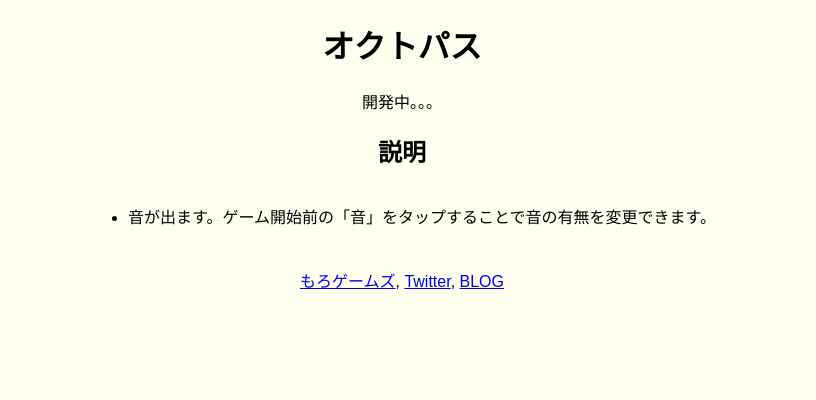
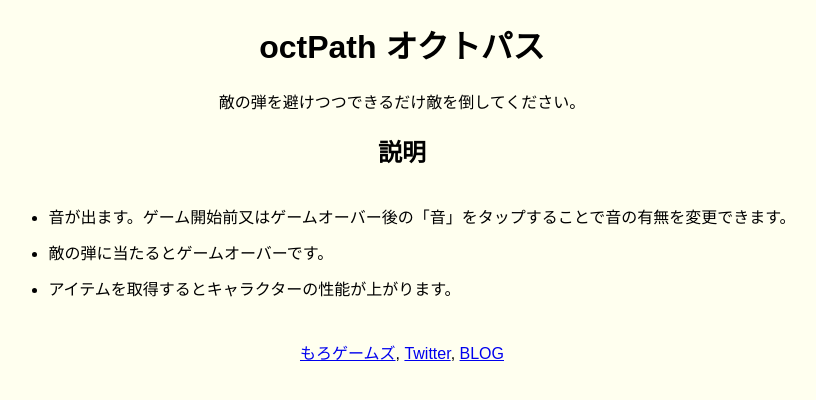
Before and after one commit to morogoha1995/octpath, a website built with webpack: page src/index.html in a window 1280 px wide. Shown: the whole page, without its empty margins (238-1054 px from the left). Built offline with nearby package versions, Linux system fonts and the light colour scheme.

Commit message:
Some tweaked.

```diff
--- a/src/index.html
+++ b/src/index.html
@@ -5,15 +5,15 @@
   <meta charset="utf-8">
   <meta http-equiv="X-UA-Compatible" content="IE=edge">
   <meta name="viewport" content="width=device-width,initial-scale=1.0">
-  <!--<link rel="icon" href="assets/imgs/favicon.png">-->
-  <title>オクトパス</title>
+  <link rel="icon" href="assets/imgs/bullet.png">
+  <title>octPath オクトパス</title>
 
   <meta name="twitter:site" content="@morogoha1995" />
   <meta name="twitter:card" content="summary" />
-  <meta property="og:url" content="https://meisoudev.com/games/iaigiri/">
-  <meta property="og:title" content="オクトパス">
-  <meta property="og:description" content="逃げ切れ">
-  <meta property="og:image" content="https://meisoudev.com/games/iaigiri/assets/imgs/card.jpg">
+  <meta property="og:url" content="https://meisoudev.com/games/octpath/">
+  <meta property="og:title" content="octPath オクトパス">
+  <meta property="og:description" content="敵の弾を避けつつ敵を倒すシューティングゲーム">
+  <meta property="og:image" content="https://meisoudev.com/games/octpath/assets/imgs/card.jpg">
 
   <style>
     body {
@@ -51,12 +51,14 @@
 </head>
 
 <body>
-  <h1>オクトパス</h1>
-  <p>開発中。。。</p>
+  <h1>octPath オクトパス</h1>
+  <p>敵の弾を避けつつできるだけ敵を倒してください。</p>
   <div id="app"></div>
   <h2>説明</h2>
   <ul class="how-to-list">
-    <li>音が出ます。ゲーム開始前の「音」をタップすることで音の有無を変更できます。</li>
+    <li>音が出ます。ゲーム開始前又はゲームオーバー後の「音」をタップすることで音の有無を変更できます。</li>
+    <li>敵の弾に当たるとゲームオーバーです。</li>
+    <li>アイテムを取得するとキャラクターの性能が上がります。</li>
   </ul>
   <footer id="footer">
     <div>
--- a/src/scenes/game.ts
+++ b/src/scenes/game.ts
@@ -150,7 +150,7 @@ class Game extends Phaser.Scene {
       })
       .setDepth(depth)
 
-    new TextBtn(this, WIDTH / 2, 300, "ツイートする", "royalblue")
+    new TextBtn(this, WIDTH / 2, 300, "ツイートする", "#00acee")
       .setDepth(depth)
       .on("pointerdown", () => this.tweet())
   }
```
Also changed, not shown: src/assets/imgs/card.png (added).
